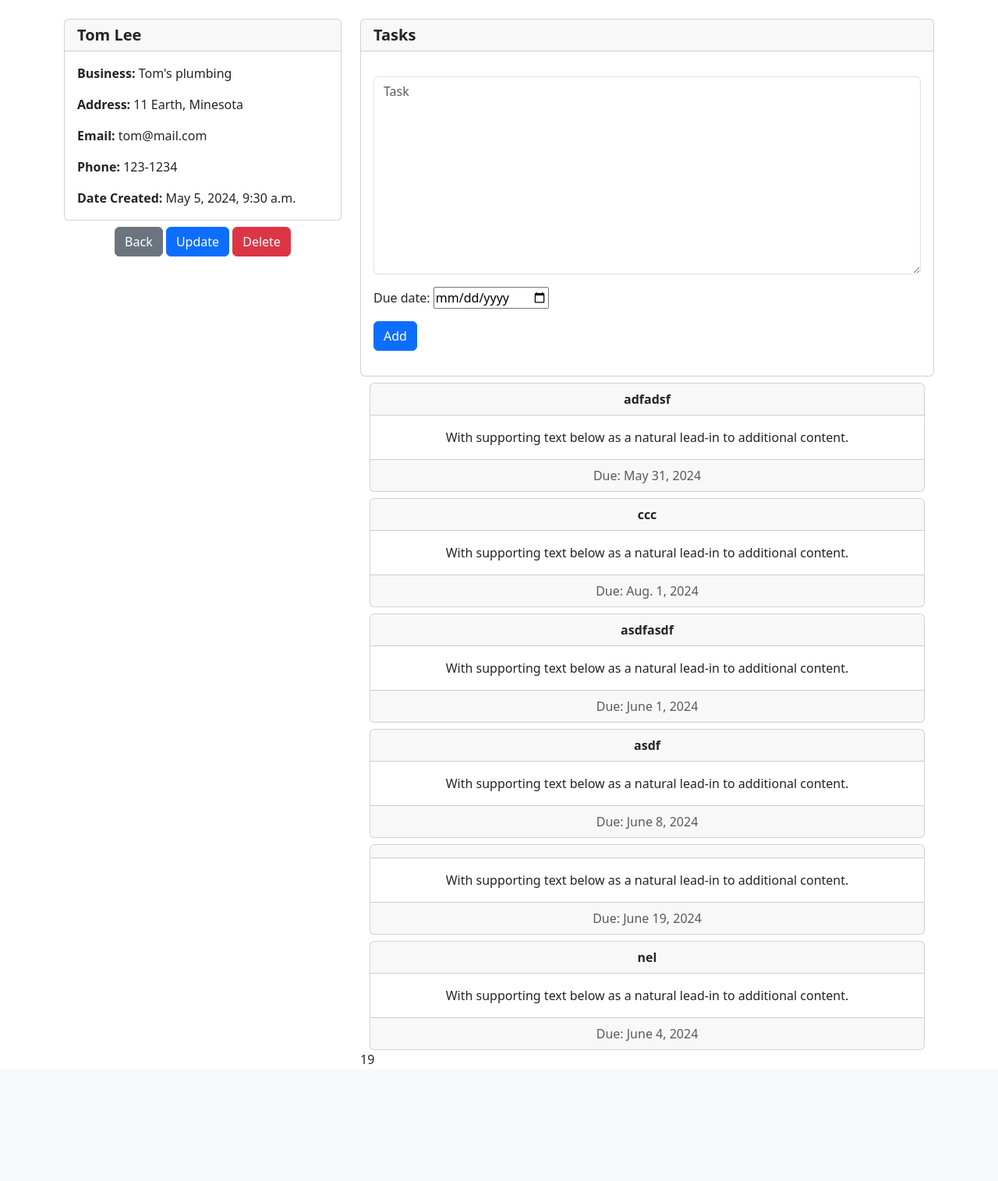
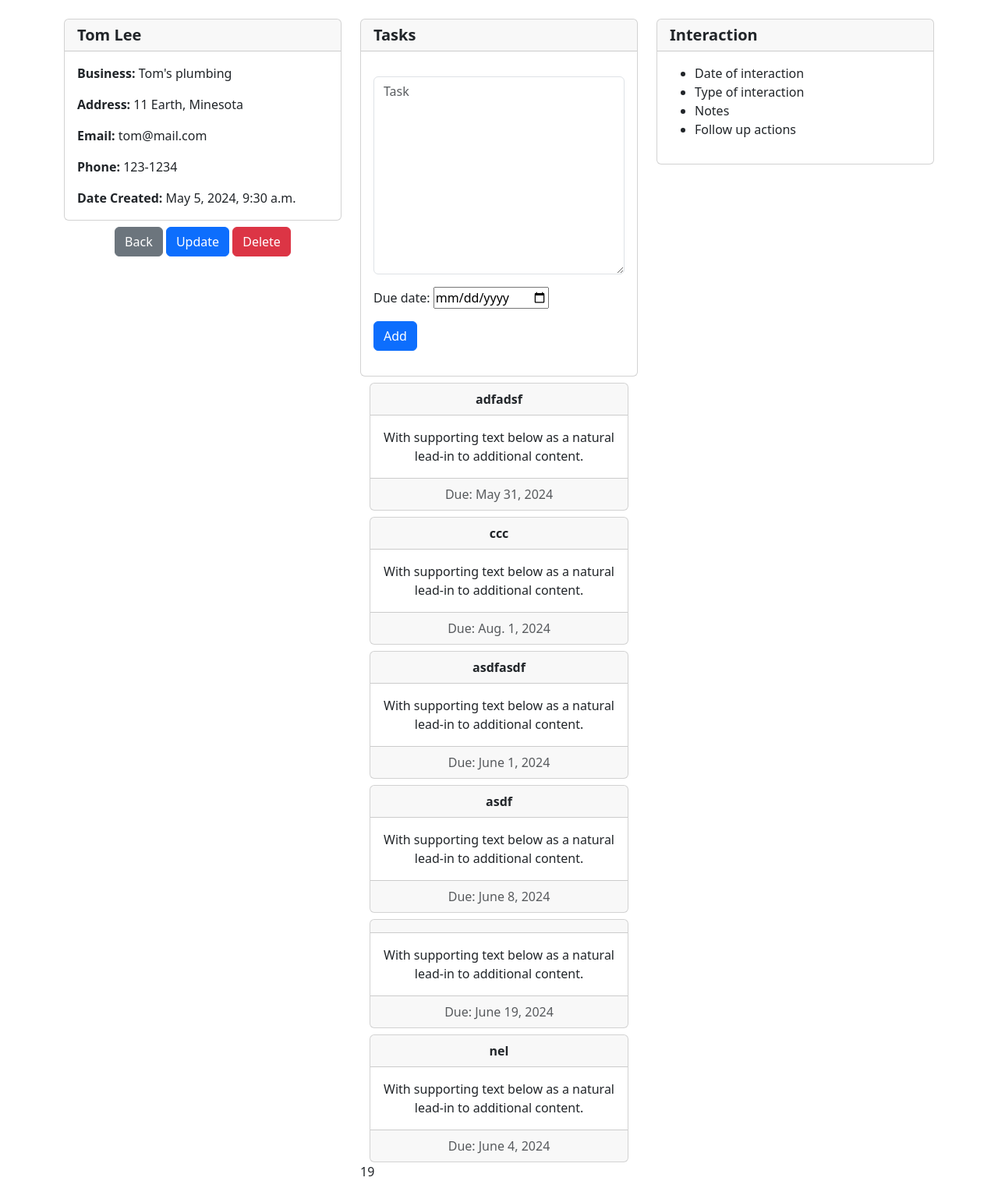
Before and after one commit to cangeorgecode/dj_crm3, a Django app: page /client/19/ in a window 1280 px wide. Shown: the part 56-1571 px from the top of the page at 78% size. Before the commit the page ends 1421 px from the top, so only its background shows below. Run offline with Django 5.2, Linux system fonts and the light colour scheme; a user stored in the database is signed in; data comes from the database, SQL or seed files in the repository; both versions use the stored data as it was after the commit.

Commit message:
modified client page

```diff
--- a/core/templates/core/client.html
+++ b/core/templates/core/client.html
@@ -34,7 +34,7 @@
         >
       </div>
     </div>
-    <div class="col-8">
+    <div class="col-4">
       <div class="card">
         <h5 class="card-header">
           <strong>Tasks</strong>
@@ -73,6 +73,24 @@
       {% endfor %}
       {{ client_record.id }}
     </div>
+
+    <!-- third column -->
+    <div class="col-4">
+      <div class="card">
+        <h5 class="card-header">
+          <strong>Interaction</strong>
+        </h5>
+        <div class="card-body">
+          <ul>
+            <li>Date of interaction</li>
+            <li>Type of interaction</li>
+            <li>Notes</li>
+            <li>Follow up actions</li>
+          </ul>
+        </div>
+      </div>
+    </div>
+
   </div>
 </div>
 
```
Also changed, not shown: core/templates/core/index.html (+34 -1 lines), core/templates/core/record.html (+0 -12 lines), README.md, db.sqlite3.
